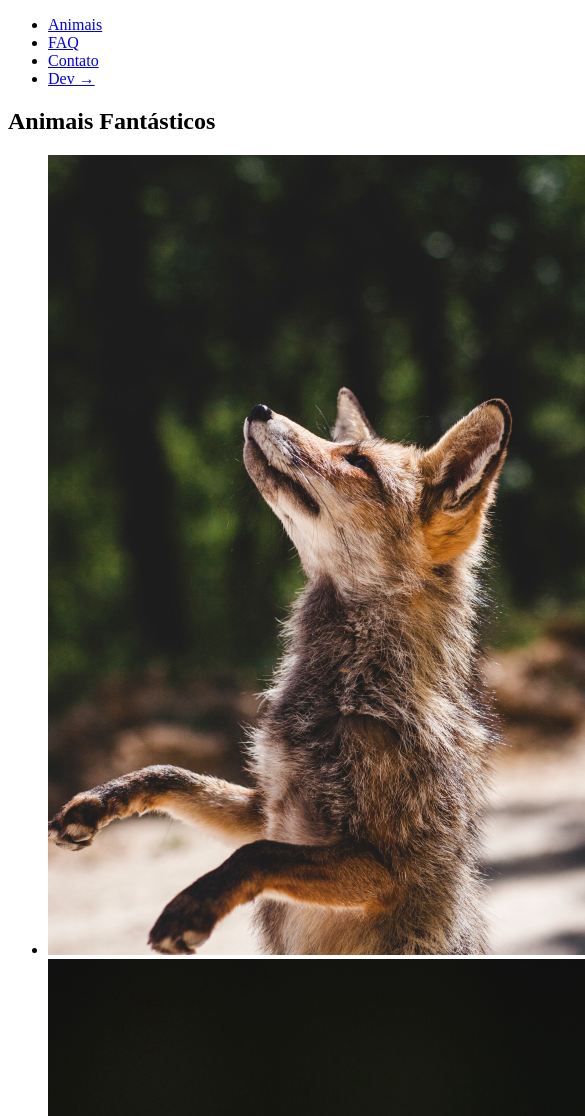
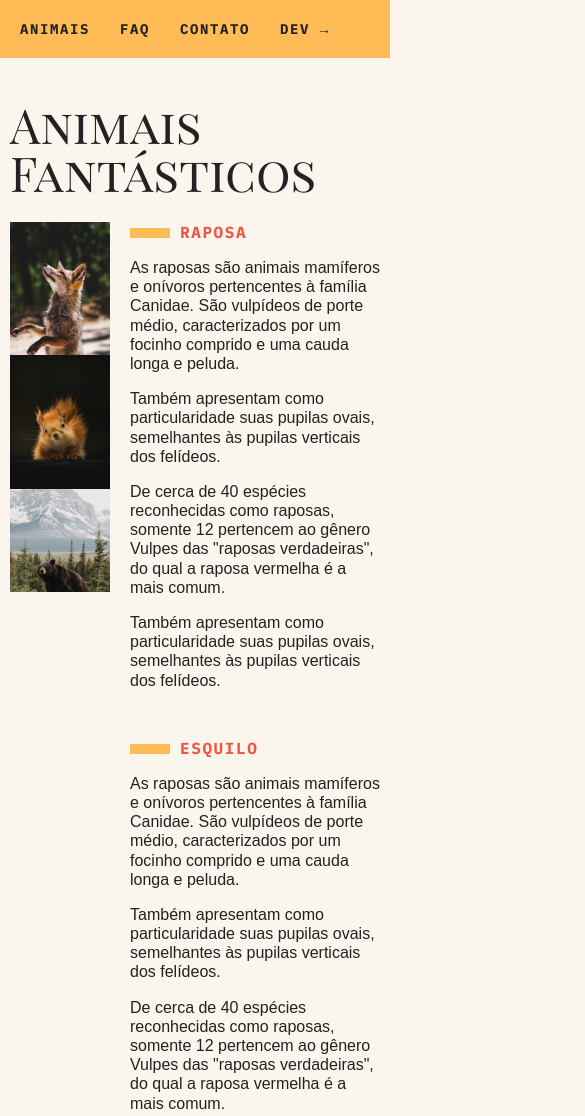
Before and after one commit to ThiagoTerraDev/animais-fantasticos-javascript, a plain HTML site: page index.html in a window 390 px wide. Shown: the top 1116 px of the page, 585 px wide, since content can reach past the window. Drawn offline with Linux system fonts and the light colour scheme.

Commit message:
styles added

```diff
--- a/css/style.css
+++ b/css/style.css
@@ -0,0 +1,208 @@
+body, h1, h2, ul, li, p, dd, dt, dl {
+    margin: 0;
+    padding: 0;
+}
+
+img {
+    display: block;
+    max-width: 100%;
+}
+
+ul {
+    list-style: none;
+}
+
+body {
+    background: #faf6ed;
+    color: #222;
+    -webkit-font-smoothing: antialiased;
+    display: grid;
+    grid-template-columns: 1fr 120px minmax(300px, 800px) 1fr;
+}
+
+.menu {
+    grid-column: 3 / 5;
+    margin-top: 2rem;
+    margin-bottom: 2rem;
+    background: #fb5;
+}
+
+.menu ul {
+    display: flex;
+    flex-wrap: wrap;
+    padding: 10px;
+}
+
+.menu li a {
+    display: block;
+    padding: 10px;
+    margin-right: 10px;
+    color: #222;
+    text-decoration: none;
+    font-family: 'IBM Plex Mono', monospace;
+    font-weight: bold;
+    text-transform: uppercase;
+    font-size: 0.875rem;
+    letter-spacing: 0.1rem;
+}
+
+.grid-section {
+    grid-column: 2 / 4;
+    width: 100%;
+    box-sizing: border-box;
+    padding: 10px;
+    display: grid;
+    grid-template-columns: 90px 300px 1fr;
+    gap: 20px;
+    margin-bottom: 4rem;
+}
+
+.titulo {
+    font-family: 'Playfair Display SC', serif;
+    font-size: 6rem;
+    line-height: 1;
+    font-weight: 400;
+    margin-bottom: 1rem;
+    grid-column: 1 / 4;
+}
+
+.animais h2 {
+    font-family: 'IBM Plex Mono', monospace;
+    font-size: 1rem;
+    text-transform: uppercase;
+    letter-spacing: 0.1em;
+    margin-bottom: 1rem;
+    color: #e54;
+}
+
+.animais h2::before {
+    content: "";
+    display: inline-block;
+    width: 40px;
+    height: 10px;
+    margin-right: 10px;
+    background: #fb5;
+}
+
+.animais p {
+    font-family: Arial, Helvetica, sans-serif;
+    line-height: 1.2;
+    margin-bottom: 1rem;
+}
+
+.animais-lista {
+    height: 370px;
+    overflow-y: scroll;
+    grid-column: 2;
+}
+
+.animais-lista::-webkit-scrollbar {
+    width: 18px;
+}
+
+.animais-lista::-webkit-scrollbar-thumb {
+    background: #fb5;
+    border-left: 4px solid #faf6ed;
+    border-right: 4px solid #faf6ed;
+}
+
+.animais-lista::-webkit-scrollbar-track {
+    background: #faf6ed;
+}
+
+.animais-descricao {
+    grid-column: 3;
+}
+
+.animais-descricao section {
+    margin-bottom: 3rem;
+}
+
+.faq-lista {
+    grid-column: 2 / 4;
+}
+
+.faq-lista dt {
+    font-family: 'IBM Plex Mono', monospace;
+    font-weight: bold;
+    margin-top: 2rem;
+    margin-bottom: 0.5rem;
+    color: #e54;
+}
+
+.faq-lista dt::before {
+    content: "";
+    display: inline-block;
+    width: 20px;
+    height: 10px;
+    margin-right: 10px;
+    background: #fb5;
+}
+
+.faq-lista dd {
+    font-family: Arial, Helvetica, sans-serif;
+    margin-bottom: 0.5rem;
+    margin-left: 30px;
+}
+
+.mapa {
+    grid-column: 2;
+}
+
+.dados {
+    grid-column: 3;
+}
+
+.dados li {
+    margin-bottom: 1rem;
+    font-family: Arial, Helvetica, sans-serif;
+}
+
+.dados li::before {
+    content: "";
+    display: inline-block;
+    width: 20px;
+    height: 10px;
+    margin-right: 10px;
+    background: #fb5;
+}
+
+.copy {
+    grid-column: 3/5;
+    margin-bottom: 2rem;
+    background: #fb5;
+}
+
+.copy p {
+    padding: 20px;
+    font-family: 'IBM Plex Mono', monospace;
+    font-weight: bold;
+}
+
+@media (max-width: 700px) {
+    body {
+        grid-template-columns: 1fr;
+    }
+    .menu, .grid-section, .copy {
+        grid-column: 1;
+    }
+    .grid-section {
+        grid-template-columns: 100px 1fr;
+        gap: 10px;
+    }
+    .animais-lista {
+        grid-column: 1;
+    }
+    .faq-lista, .dados, .mapa {
+        grid-column: 1 / 3;
+    }
+    .grid-section h1 {
+        font-size: 3rem;
+    }
+    .menu {
+        margin-top: 0;
+    }
+    .copy {
+        margin-bottom: 0;
+    }
+}
--- a/index.html
+++ b/index.html
@@ -5,6 +5,11 @@
     <meta http-equiv="X-UA-Compatible" content="IE=edge">
     <meta name="viewport" content="width=device-width, initial-scale=1.0">
     <title>Animais Fantásticos</title>
+
+    <link rel="preconnect" href="https://fonts.googleapis.com">
+    <link rel="preconnect" href="https://fonts.gstatic.com" crossorigin>
+    <link href="https://fonts.googleapis.com/css2?family=IBM+Plex+Mono:ital,wght@0,100;0,200;0,300;0,400;0,500;0,600;0,700;1,100;1,200;1,300;1,400;1,500;1,600;1,700&family=Playfair+Display+SC&display=swap" rel="stylesheet">
+
     <link rel="stylesheet" type="text/css" href="css/style.css">
 </head>
 
@@ -20,7 +25,7 @@
 
     <section class="grid-section animais" id="animais">
         <h1 class="titulo">Animais Fantásticos</h1>
-        <ul>
+        <ul class="animais-lista">
             <li>
                 <img src="img/imagem1.jpg">
             </li>
@@ -92,30 +97,30 @@
     </section>
 
     <section class="grid-section faq" id="faq">
-        <h1>FAQ</h1>
-        <dl>
+        <h1 class="titulo">FAQ</h1>
+        <dl class="faq-lista">
             <dt>Qual a idade dos animais?</dt>
             <dd>As raposas são animais mamíferos e onívoros pertencentes à família Canidae. São vulpídeos de porte médio, caracterizados por um focinho comprido e uma cauda longa e peluda.</dd>
         </dl>
 
-        <dl>
+        <dl class="faq-lista">
             <dt>Eles são fantásticos?</dt>
             <dd>Também apresentam como particularidade suas pupilas ovais, semelhantes às pupilas verticais dos felídeos.</dd>
         </dl>
 
-        <dl>
+        <dl class="faq-lista">
             <dt>Qual a diferença?</dt>
             <dd>As raposas são animais mamíferos e onívoros pertencentes à família Canidae. São vulpídeos de porte médio, caracterizados por um focinho comprido e uma cauda longa e peluda.</dd>
         </dl>
 
-        <dl>
+        <dl class="faq-lista">
             <dt>Como proteger?</dt>
             <dd>Também apresentam como particularidade suas pupilas ovais, semelhantes às pupilas verticais dos felídeos.</dd>
         </dl>
     </section>
 
     <section class="grid-section contato" id="contato">
-        <h1>Contato</h1>
+        <h1 class="titulo">Contato</h1>
         <div class="mapa">
             <img src="img/mapa.png">
         </div>
```
